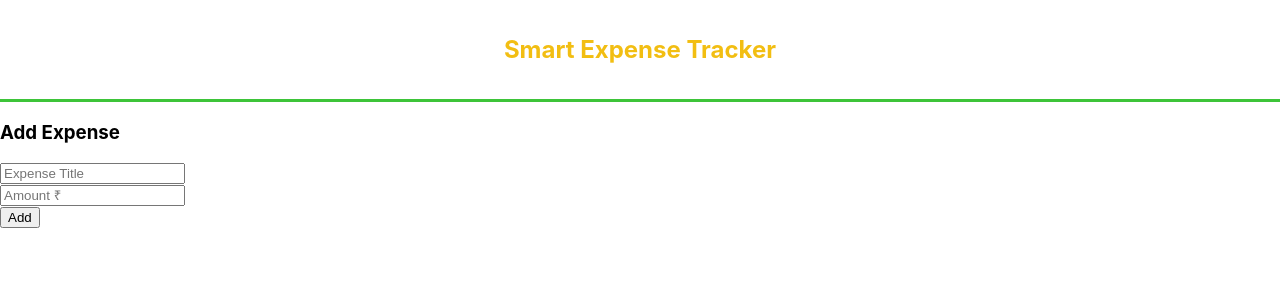
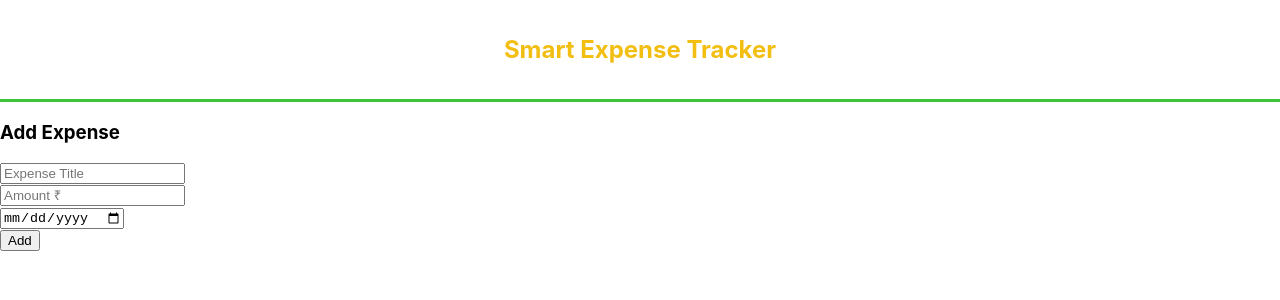
Before and after one commit to Loki207/Expense-Tracker, a React (Create React App) app: page / in a window 1280 px wide. Shown: the top 300 px of the page. Built offline with nearby package versions, Linux system fonts and the light colour scheme.

Commit message:
date added in addexpense

```diff
--- a/src/components/addexpenseform.js
+++ b/src/components/addexpenseform.js
@@ -3,12 +3,14 @@ import React, { useState } from 'react';
 function AddExpenseForm() {
   const [title, setTitle] = useState('');
   const [amount, setAmount] = useState('');
+  const [date,setdate]=useState('');
 
   const handleSubmit = (e) => {
     e.preventDefault();
-    alert(`Expense: ${title}, Amount: ₹${amount}`);
+    alert(`Expense: ${title}, Amount: ₹${amount} ,date:${date}`);
     setTitle('');
     setAmount('');
+    setdate('');
   };
 
   return (
@@ -21,7 +23,7 @@ function AddExpenseForm() {
         onChange={(e) => setTitle(e.target.value)}
         required
       />
-      <br />
+     <br/>
       <input
         type="number"
         placeholder="Amount ₹"
@@ -30,6 +32,13 @@ function AddExpenseForm() {
         required
       />
       <br />
+      <input
+      type="date"
+      placeholder="date"
+      value={date}
+      onChange={(e)=>setdate(e.target.value)}
+      required />
+      <br/>
       <button type="submit">Add</button>
     </form>
   );
```
